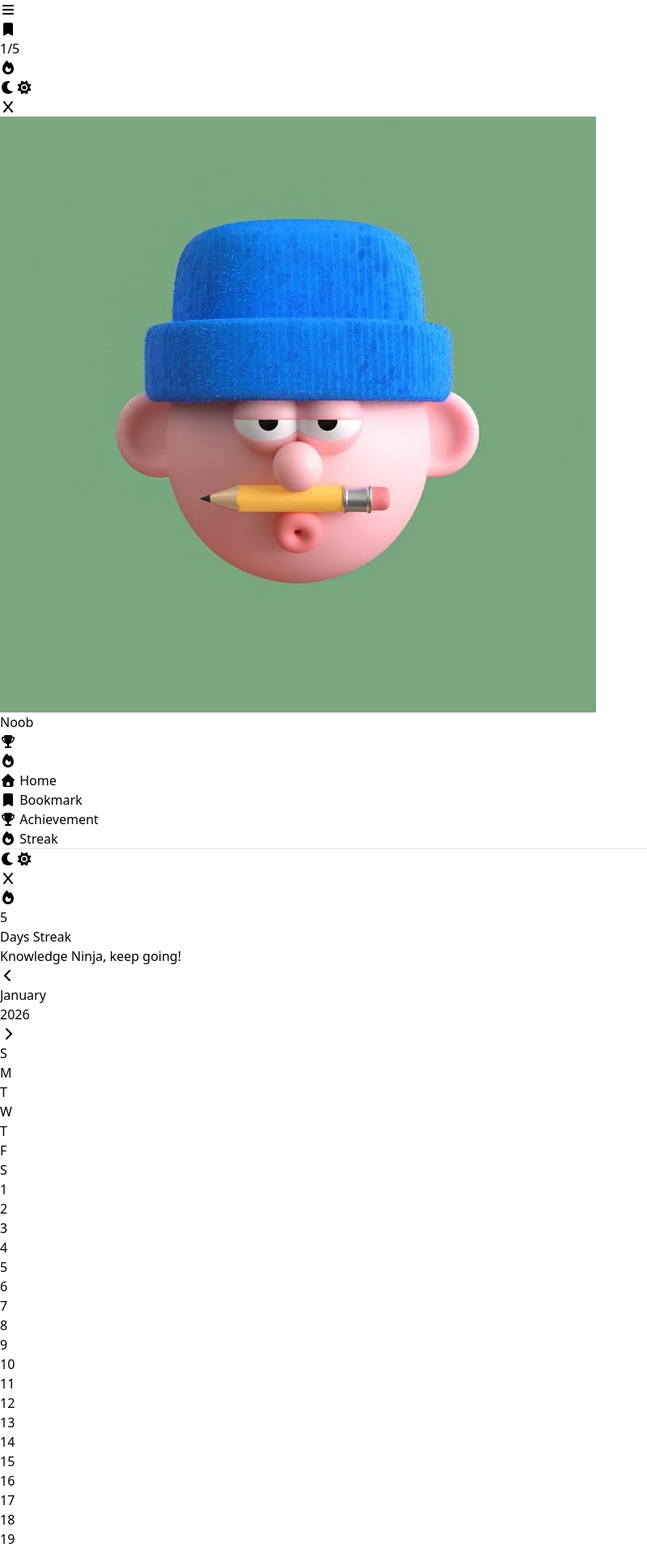
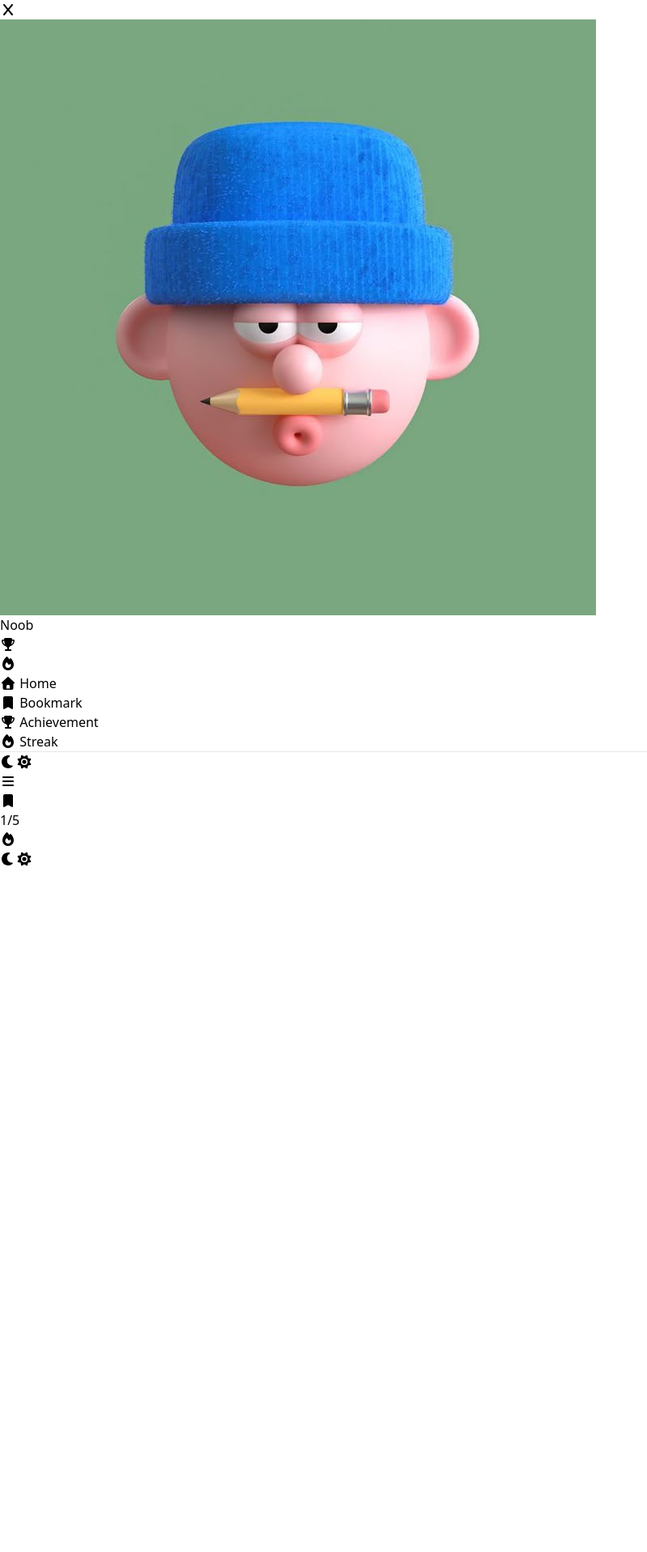
Before and after one commit to iom-future/learn-bit, a React (Vite) app: page / in a window 1280 px wide. Shown: the top 1917 px of the page at 81% size, without its empty margins (0-799 px from the left). After the commit the page ends 1073 px from the top, so only its background shows below. Built offline with nearby package versions, Linux system fonts and the light colour scheme.

Commit message:
add toggling feature for the streak calendar with animation

```diff
--- a/src/App.jsx
+++ b/src/App.jsx
@@ -1,18 +1,25 @@
-import {useRef } from 'react'
+import {useRef, useState } from 'react'
 import NavBar from './components/NavBar.jsx'
 import AsideNavBar from './components/AsideNavBar.jsx'
 import AsideNavProvider from './components/AsideNavContext.jsx'
 import CalenderGenerator from './components/CalenderGenerator.jsx';
 
 function App() {
+  //for toggling the nav bar
   let asideNavClass =useRef("hidden");
+
+  //for toggle animation purpose; to get the componenet being animated thats by another component
   let asideNav = useRef(null);
+   let streakNav = useRef(null);
+
+  //for toggling the streak cakender
+  let [isStreakCalendarOpen,setIsSreakCalendarOpen] = useState(false);
   return(
     <div className='app relative bg-[#fafaf9] w-full p-3'>
       <AsideNavProvider asideNavClass={asideNavClass}>
-          <NavBar asideNav={asideNav}  />
-          <AsideNavBar asideNav={asideNav} />
-          <CalenderGenerator />
+          <AsideNavBar asideNav={asideNav}   />
+          <NavBar asideNav={asideNav}  streakToggleMode={isStreakCalendarOpen} setStreakToggleMode={setIsSreakCalendarOpen}  streakRef={streakNav} />
+        {isStreakCalendarOpen &&  <CalenderGenerator streakToggleMode={isStreakCalendarOpen} setStreakToggleMode={setIsSreakCalendarOpen} streakRef={streakNav} />}
       </AsideNavProvider>
 
 
--- a/src/components/CalenderGenerator.jsx
+++ b/src/components/CalenderGenerator.jsx
@@ -1,12 +1,22 @@
 import Calender from './calender';
-import { useState } from 'react';
+import { useState,useEffect } from 'react';
 import { FontAwesomeIcon } from '@fortawesome/react-fontawesome' //components
 import { faFire,faX,faChevronLeft, faChevronRight } from '@fortawesome/free-solid-svg-icons' //icons
 import gsap from 'gsap'
 import { useGSAP } from '@gsap/react'
 
-const CalenderGenerator = () => {
+const CalenderGenerator = ({streakToggleMode,setStreakToggleMode,streakRef}) => {
     let dateDefault = new Date;
+
+    // Inside CalenderGenerator
+useEffect(() => {
+  if (streakToggleMode && streakRef.current) {
+    gsap.fromTo(streakRef.current,
+      {opacity: 0, x: 30},
+      {duration: 0.8, opacity: 1, x: 0, ease: "power1.out"}
+    );
+  }
+}, [streakToggleMode]);
 
 let monthIndex = {
     0: "january",
@@ -93,9 +103,12 @@ const previousMonth = () => {
   })
 }
 let [todayBookmark,setTodayBookMark] = useState({});
+const cancelStreakCalendar = ()=>{
+    setStreakToggleMode(false);
+}
   return (
-    <section className=' streak-calender flex flex-col size-[360px]  items-center h-screen gap-4 fixed w-full z-[200] top-0 right-0 bg-white'>
-       <FontAwesomeIcon icon={faX} className='absolute right-4 top-4' />
+    <section className=' streak-calender flex flex-col size-[360px]  items-center h-screen gap-4 fixed w-full z-[200] top-0 right-0 bg-white' ref={streakRef}>
+       <FontAwesomeIcon icon={faX} className='absolute right-4 top-4' onClick={cancelStreakCalendar} />
       <header className='flex flex-col justify-center items-center  pt-8 p-2 bg-amber-200 w-full rounded-b-lg'>
 
            <FontAwesomeIcon icon={faFire} className=' streak-icon text-orange-500 text-6xl' />
--- a/src/components/NavBar.jsx
+++ b/src/components/NavBar.jsx
@@ -5,7 +5,7 @@ import gsap from 'gsap'
 import { useGSAP } from '@gsap/react'
 import { useRef,useContext } from 'react'
 import { AsideNavContext } from './AsideNavContext'
-function NavBar({asideNav}) {
+function NavBar({asideNav,setStreakToggleMode,streakRef}) {
   let asideNavClass =useContext(AsideNavContext);
     useGSAP(()=>{
         gsap.to(".streak-icon",{
@@ -28,6 +28,11 @@ function NavBar({asideNav}) {
                 });
 
     }
+  const openStreakCalendar = ()=>{
+    setStreakToggleMode(true);
+    //animation when opening
+    console.log(`the streak ref is ${streakRef.current}`);
+}
   return (
     <nav className='flex justify-between items-center bg-slate-200/80 p-3 rounded-full border-t-2 border-white border-b-2  backdrop-blur-md'>
       <FontAwesomeIcon icon={faBars} onClick={toggleAsideNav} />
@@ -43,7 +48,7 @@ function NavBar({asideNav}) {
 
 
     <div className="left-nav-icons  flex gap-2 items-center">
-            <FontAwesomeIcon icon={faFire} className=' streak-icon text-orange-500' />
+            <FontAwesomeIcon icon={faFire} className=' streak-icon text-orange-500' onClick={openStreakCalendar} />
             <div className="theme-toggle-icons">
                 <FontAwesomeIcon icon={faMoon} className="hidden" />
               <FontAwesomeIcon icon={faSun}  />
```
